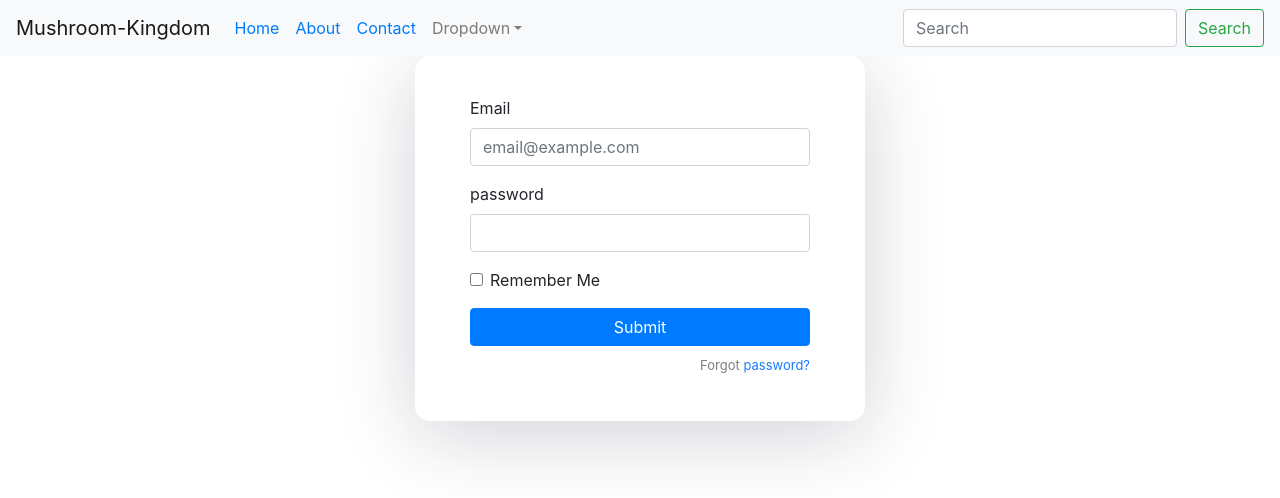
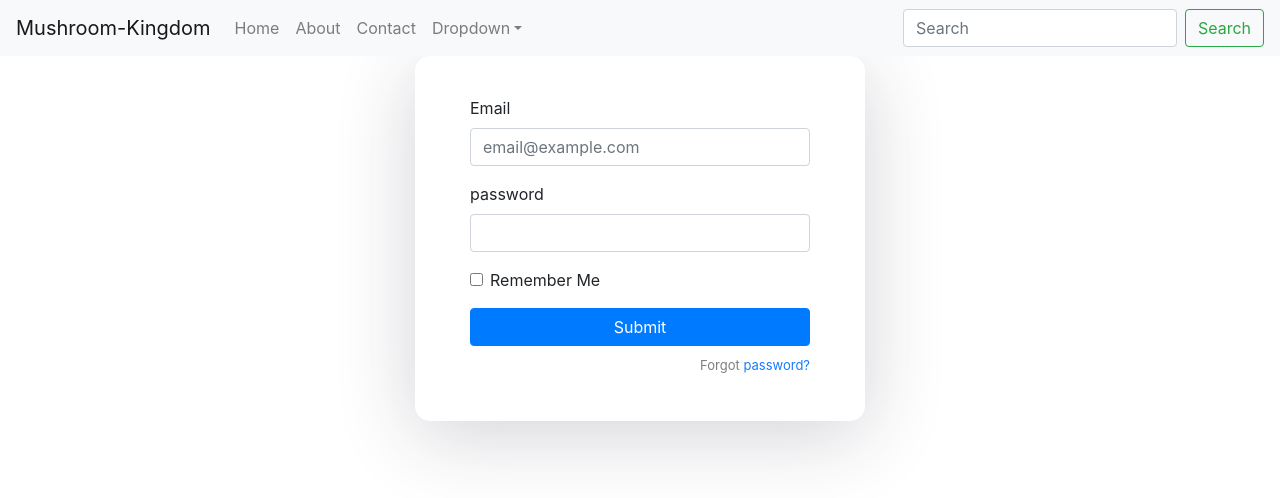
Before and after one commit to Mushroom-Kingdom/mushroom-kingdom, a React (Create React App) app in the folder client/: page /login in a window 1280 px wide. Shown: the top 498 px of the page. Built offline with nearby package versions, Linux system fonts and the light colour scheme.

Commit message:
fix the warning of navigation bar

```diff
--- a/client/src/components/Nav/index.js
+++ b/client/src/components/Nav/index.js
@@ -9,9 +9,9 @@ function Navb() {
     <Navbar.Toggle aria-controls="basic-navbar-nav" />
     <Navbar.Collapse id="basic-navbar-nav">
       <Nav className="mr-auto">
-        <Nav.Link href=""><Link to="/">Home</Link></Nav.Link>
-        <Nav.Link href=""><Link to="/about">About</Link></Nav.Link>
-        <Nav.Link href=""><Link to="/contact">Contact</Link></Nav.Link>
+        <Nav.Link href="/">Home</Nav.Link>
+        <Nav.Link href="/about">About</Nav.Link>
+        <Nav.Link href="/contact">Contact</Nav.Link>
         <NavDropdown title="Dropdown" id="basic-nav-dropdown">
           <NavDropdown.Item href="#action/3.1">Action</NavDropdown.Item>
           <NavDropdown.Item href="#action/3.2">Another action</NavDropdown.Item>
```
